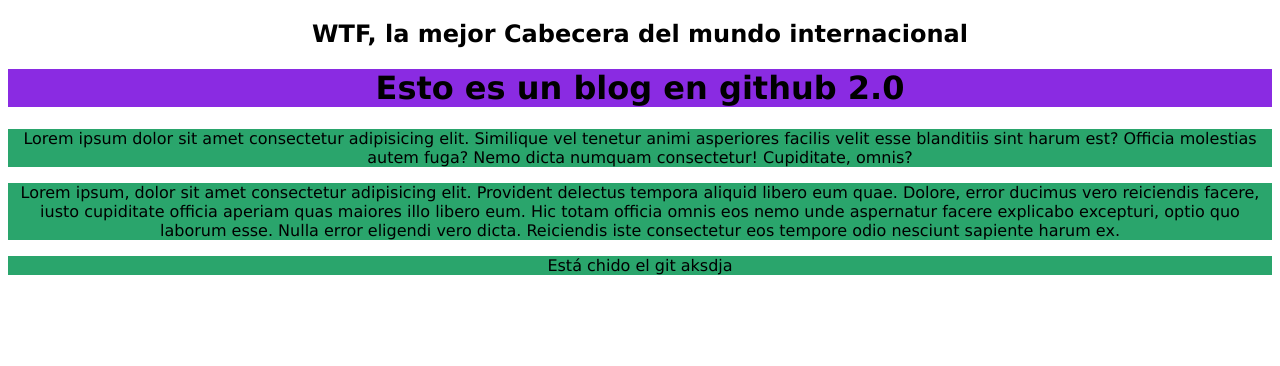
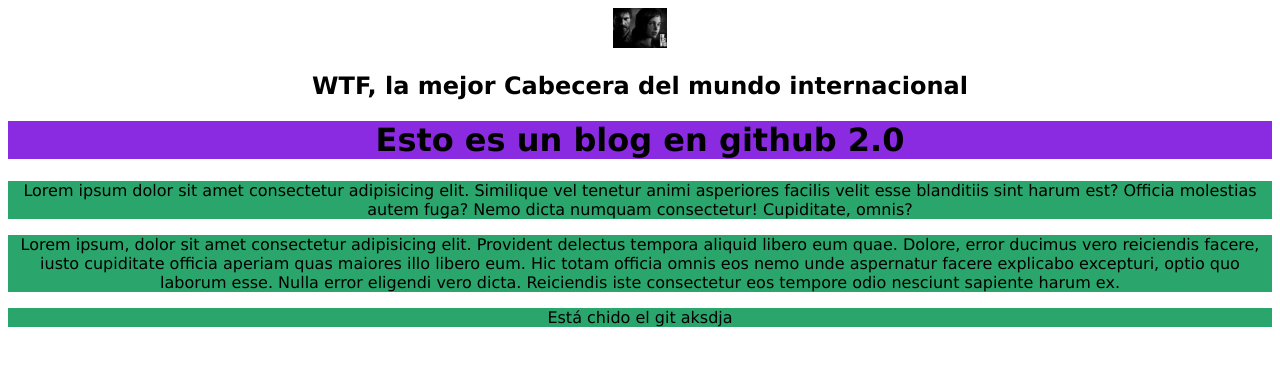
Before and after one commit to Alejandro761/blogWTF, a plain HTML site: page index.html in a window 1280 px wide. Drawn offline with Linux system fonts and the light colour scheme.

Commit message:
Agregue imagen al blog

```diff
--- a/css/estilos.css
+++ b/css/estilos.css
@@ -10,3 +10,7 @@ h1{
 p{
     background-color: rgb(42, 165, 108);
 }
+
+#imagen{
+    height: 40px;
+}
--- a/index.html
+++ b/index.html
@@ -8,6 +8,7 @@
     <link rel="stylesheet" href="css/estilos.css" />
 </head>
 <body>
+    <img src="imagenes/tlou.jpg" id="imagen">
     <h2 id="cabecera">WTF, la mejor Cabecera del mundo internacional</h2>
     <h1>Esto es un blog en github 2.0</h1>
     <p>Lorem ipsum dolor sit amet consectetur adipisicing elit. Similique vel tenetur animi asperiores facilis velit esse blanditiis sint harum est? Officia molestias autem fuga? Nemo dicta numquam consectetur! Cupiditate, omnis?</p>
```
